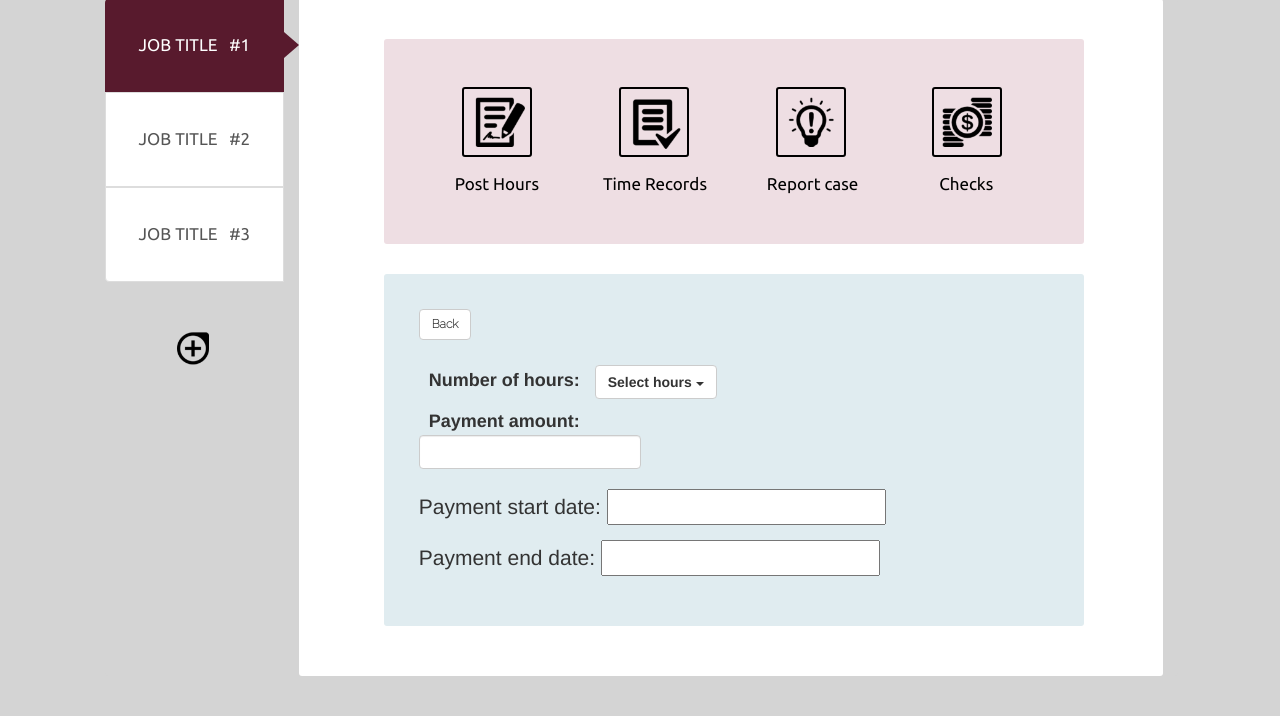
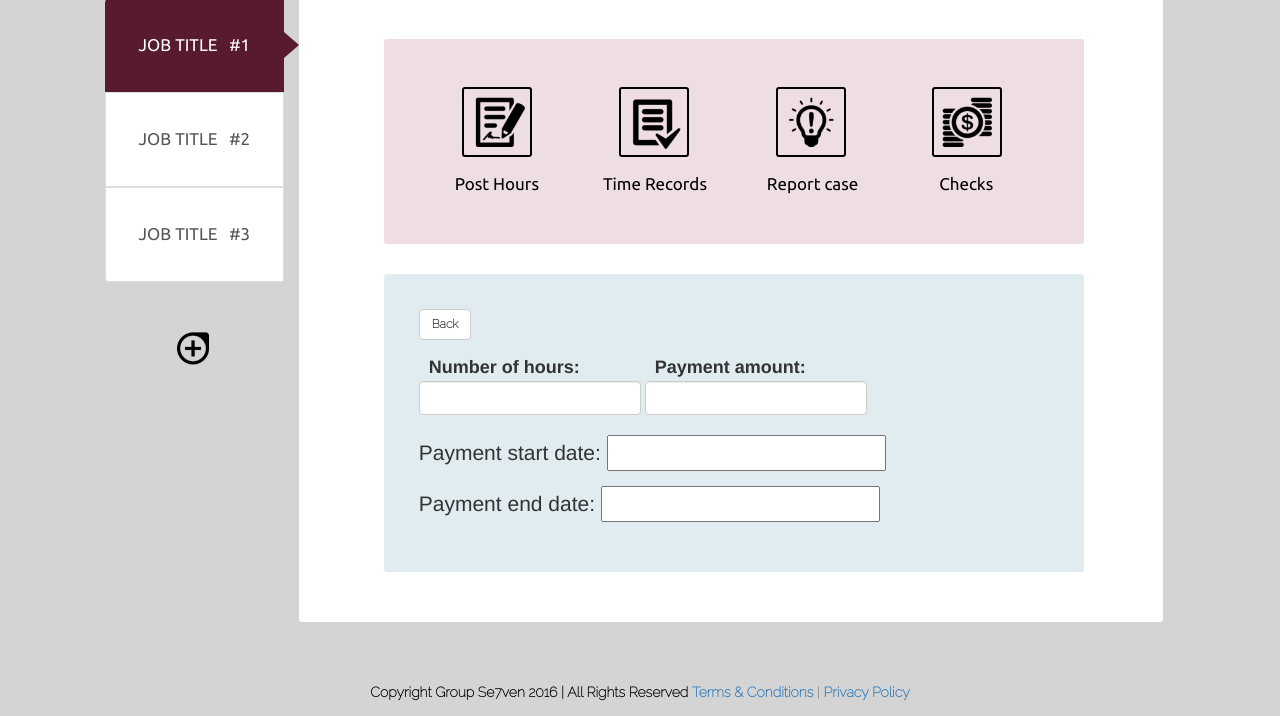
Before and after one commit to yshi13/Final-Project, a PHP site: page /checks.php in a window 1280 px wide; the page is wider, and only the part inside the window is pictured. Shown: the part 161-877 px from the top of that part. Run offline with PHP 8.4, Linux system fonts and the light colour scheme; the visitor is signed in with stand-in values (Sample User, id 1); data that the repository does not hold is empty; some libraries are stand-ins or nearby versions.

Commit message:
Update checks.php

```diff
--- a/checks.php
+++ b/checks.php
@@ -57,21 +57,8 @@
 									<a href="dashboard.php"><button type="button" class="btn btn-default" name="submit" style="font-family:'Raleway'; font-size:12px; margin:0; margin-right:600px"><strong>Back</strong></button></a>
 									<br><p></p>
                                     <!-- dorpdown menu for choosing paying hours-->
-                                    <div class="dropdown">
-                                        <font size=4 style="margin-left: 10px"><strong>Number of hours: </strong></font>
-                                        <button class="btn btn-default dropdown-toggle" type="button"
-                                        id="dropdownMenu1" data-toggle="dropdown" aria-haspopup="true" aria-expanded="true"
-                                        style="margin: 10px 10px">
-                                            <strong>Select hours</strong>
-                                            <span class="caret"></span>
-                                        </button>
-                                        <ul class="dropdown-menu" aria-labelledby="dropdownMenu1" style="margin-left: 100px">
-                                          <li><a href="#">10 hours</a></li>
-                                          <li><a href="#">20 hours</a></li>
-                                          <li><a href="#">30 hours</a></li>
-                                          <li><a href="#">40 hours</a></li>
-                                        </ul>
-                                    </div>
+                                    <label for="checks"><font size=4 style="margin-left: 10px"><strong>Number of hours: </strong></font>
+                                    <input type="text" class="form-control" name="checks" size=20 maxsize=128 /></label>
                                     <!-- Input payment amount-->
                                     <label for="checks"><font size=4 style="margin-left: 10px"><strong>Payment amount: </strong></font>
                                     <input type="text" class="form-control" name="checks" size=20 maxsize=128 /></label>
```
